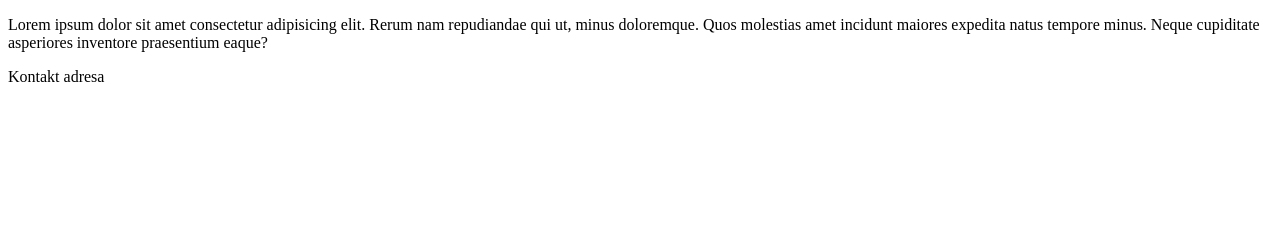
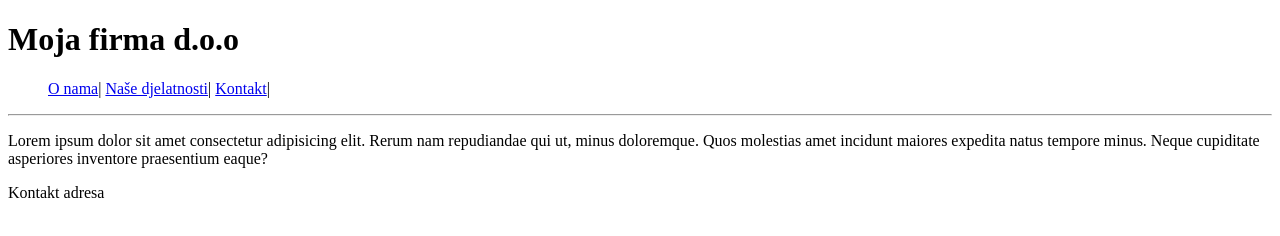
Before and after one commit to Mihovilb/algebra.vjezba.html1, a plain HTML site: page index.html in a window 1280 px wide. Drawn offline with Linux system fonts and the light colour scheme.

Commit message:
navigacijska lista

```diff
--- a/index.html
+++ b/index.html
@@ -6,16 +6,21 @@
     <title>Moja firma d.o.o</title>
 </head>
 <body>
-    <header>
-        <nav>
-
+    <header id="header">
+    <h1>Moja firma d.o.o</h1>
+        <nav><ul>
+            <a href="#Onama">O nama</a>|
+            <a href="#Našedjelatnosti">Naše djelatnosti</a>|
+            <a href="#Kontakt">Kontakt</a>|
+        </ul>
         </nav>
     </header>
-    <main>
+    <hr>
+    <main id="main">
         <p>Lorem ipsum dolor sit amet consectetur adipisicing elit. Rerum nam repudiandae qui ut, minus doloremque. Quos molestias amet incidunt maiores expedita natus tempore minus. Neque cupiditate asperiores inventore praesentium eaque?</p>
     </main>
 
-    <footer>
+    <footer id="footer">
     Kontakt adresa
     </footer>
 
```
